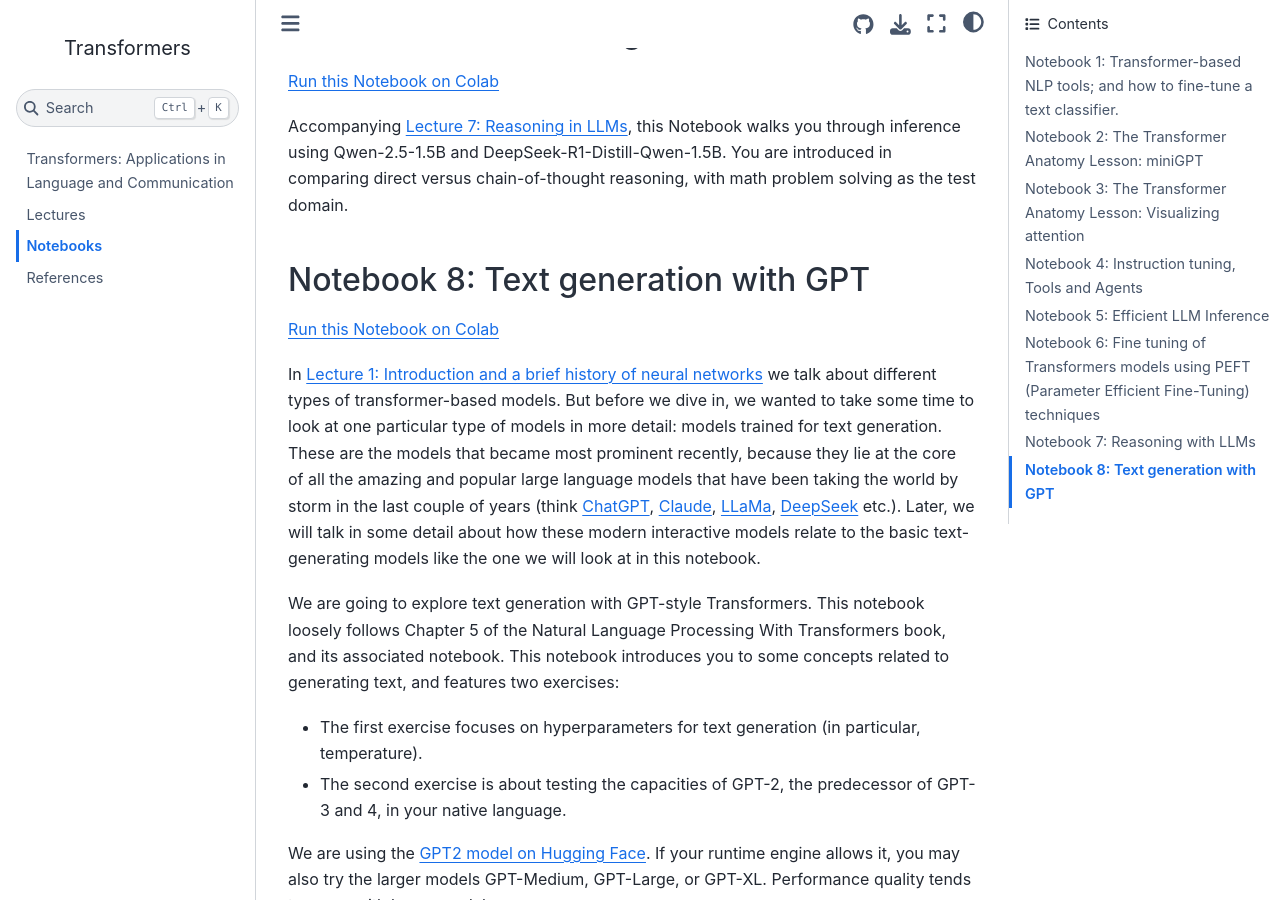
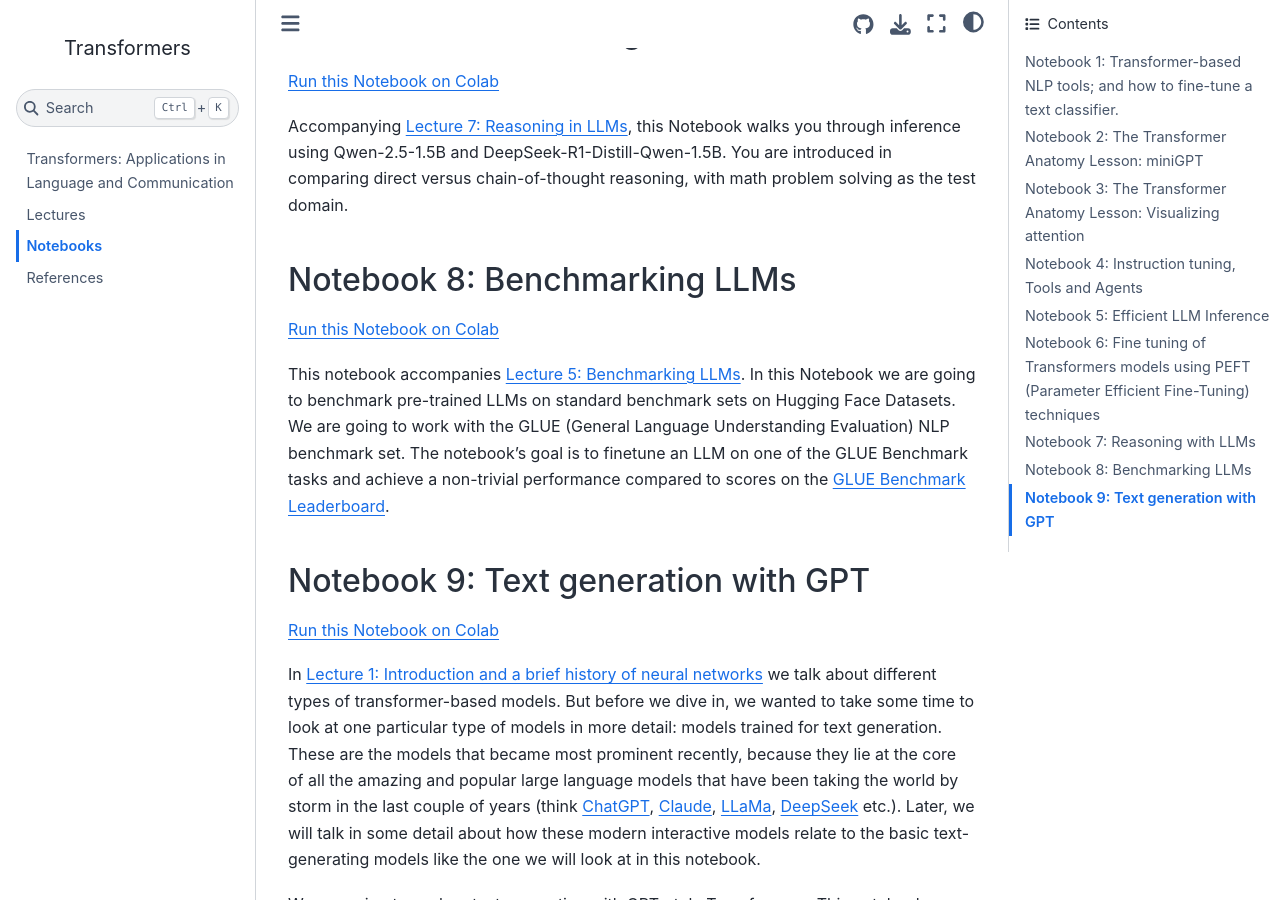
Before and after one commit to antalvdb/antalvdb.github.io, a Jupyter Book: the page built from notebooks.md, in a window 1280 px wide and 900 px high, scrolled down 2096 px. Built offline with Jupyter Book 1.0.4 settings and Sphinx 7.4.7 and the Sphinx Book theme 1.1.4, drawn with Linux system fonts in a browser that asks for light colours; cross-references to code outside the pages are shown as plain code.

Commit message:
added cross-references and notebook on benchmarks

```diff
--- a/notebooks.md
+++ b/notebooks.md
@@ -94,7 +94,20 @@ are introduced in comparing direct versus chain-of-thought reasoning,
 with math problem solving as the test domain.
 
 (notebook8)=
-## Notebook 8: Text generation with GPT
+## Notebook 8: Benchmarking LLMs
+
+[Run this Notebook on Colab](https://colab.research.google.com/drive/1GMxTcUu6oBKM1FDB2ZE_88j3BKlMF6lF?usp=sharing)
+
+This notebook accompanies {ref}`lecture5`. In this Notebook we are
+going to benchmark pre-trained LLMs on standard benchmark sets on
+Hugging Face Datasets. We are going to work with the GLUE (General
+Language Understanding Evaluation) NLP benchmark set. The notebook's
+goal is to finetune an LLM on one of the GLUE Benchmark tasks and
+achieve a non-trivial performance compared to scores on the
+[GLUE Benchmark Leaderboard](https://gluebenchmark.com/leaderboard).
+
+(notebook9)=
+## Notebook 9: Text generation with GPT
 
 [Run this Notebook on Colab](https://colab.research.google.com/drive/1MxJucIR3UL9YbGiTmkD6ZMwJeL8dM3Ie?usp=sharing)
 
```
Also changed, not shown: lectures.md (+2 -0 lines).
